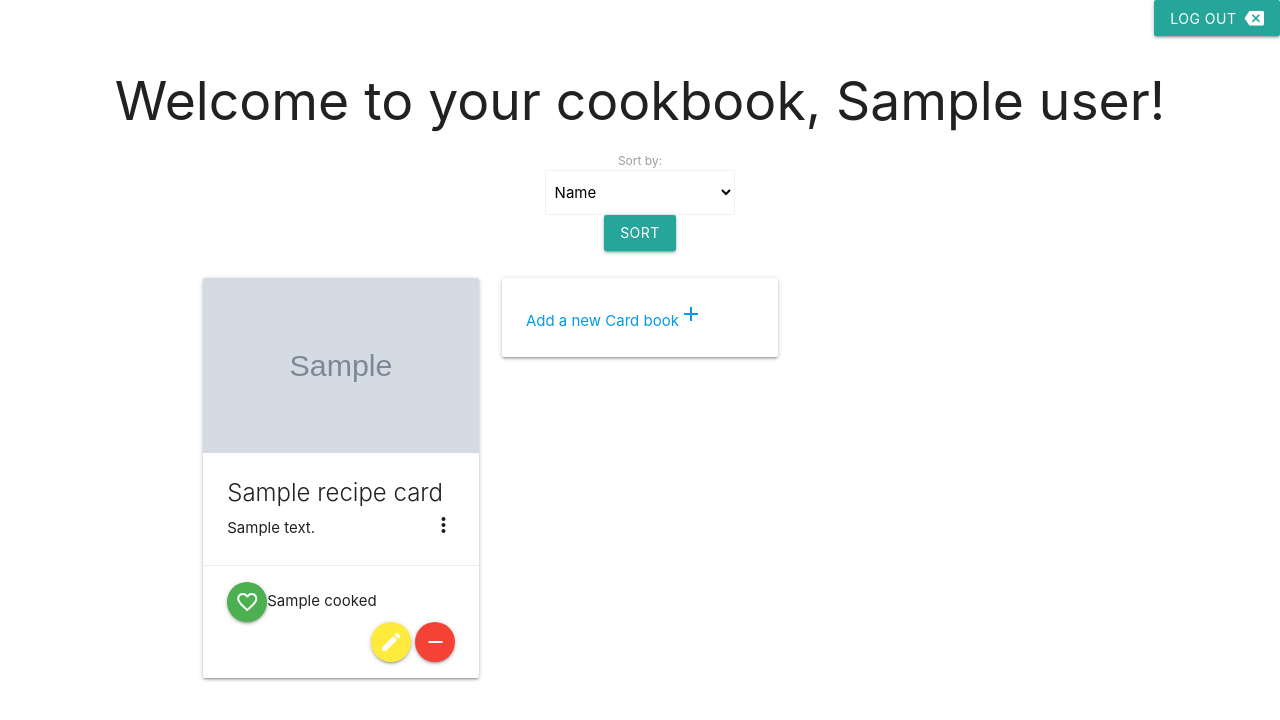
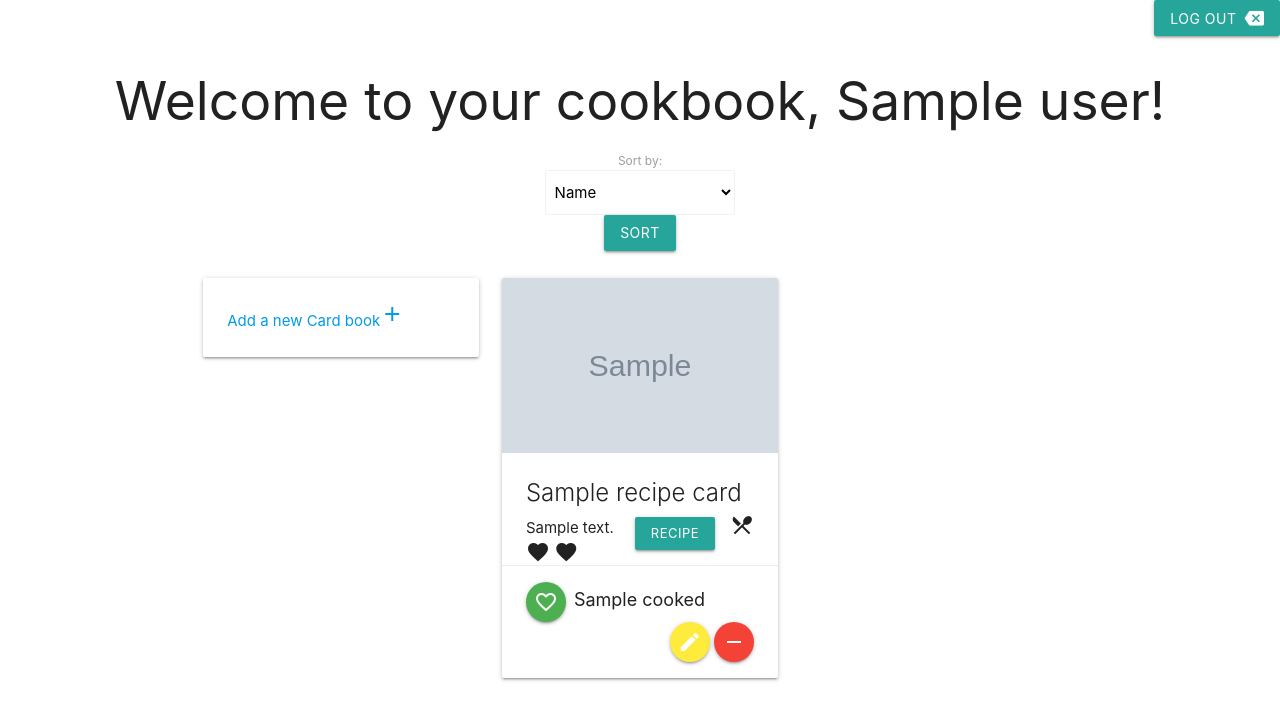
Before and after one commit to Code-Institute-Submissions/Code-Institute-Milestone-3-Data-Centric-Dev-Python-Flask, a Flask app: a page that uses templates/main_page.html in a window 1280 px wide. Shown: the top 720 px of the page. Run offline with Flask 2, Linux system fonts and the light colour scheme; grey boxes marked "Sample" are stand-in pictures; a database or web service that is not in the repository returns one stand-in record (values such as "Sample title"); some libraries are stand-ins or nearby versions.

Commit message:
Reduced duplicates spans with for loop (hearts based on cooked)

```diff
--- a/run.py
+++ b/run.py
@@ -188,7 +188,7 @@ def edit_page(username, recipe_name):
       {"recipe_cards": {"$elemMatch": {"recipe_name": recipe_name}} }
    )
 
-   return render_template("edit_cookcard.html", cookcard=cookcard["recipe_cards"][0])
+   return render_template("edit_cookcard.html", cookcard=cookcard["recipe_cards"][0] )
 
 @app.route("/main_page/<username>/update_foodcard/<recipe_name>/<recipe_img>/", methods=['GET', 'POST'])
 def update_cookcard(username, recipe_name, recipe_img):
--- a/static/main.css
+++ b/static/main.css
@@ -79,5 +79,9 @@
 .container-cards .card .card-image img {
   height: 175px;
 }
+.container-cards .cooked-number {
+  margin-left: 8px;
+  font-size: 18px;
+}
 
 /*# sourceMappingURL=main.css.map */
--- a/static/main.scss
+++ b/static/main.scss
@@ -101,4 +101,9 @@
    .card .card-image img {
       height: 175px;
    }
+
+   .cooked-number {
+      margin-left: 8px;
+      font-size: 18px;
+   }
 }
--- a/templates/main_page.html
+++ b/templates/main_page.html
@@ -30,9 +30,21 @@
 <!-- Cards container -->
 <div class="container container-cards">
    <div class="row">
+
+      <div class="col s4">
+         <a href="{{ url_for('add_page', username=session['username']) }}">
+            <div class="card">
+               <div class="card-content">
+                  Add a new Card book<i class="material-icons">add</i>
+               </div>
+            </div>
+         </a>
+      </div>
+
       {% for recipe_card in user.recipe_cards %}
       <div class="col s4">
          <div class="card medium">
+
             <div class="card-image waves-effect waves-block waves-light">
                {% if recipe_card.img == "empty" %}
                <img class="activator" src="https://shop.countdown.co.nz/Content/Recipes/diamond_spagbol_540x380_5.jpg"
@@ -40,18 +52,48 @@
                {% else %}
                <img class="activator" src="{{ url_for('file', filename=recipe_card.img) }}" alt="picture of meal">
                {% endif %}
+            </div>
 
-            </div>
             <div class="card-content">
                <span class="card-title activator grey-text text-darken-4">{{ recipe_card.recipe_name }}<i
-                     class="material-icons right">more_vert</i></span>
+                     class="material-icons right">restaurant_menu</i></span>
+               <button class="right activator waves-effect waves-light btn-small">Recipe</button>
                <p>{{ recipe_card.cuisine }}</p>
+
+               {% if recipe_card.cooked | int < 5 %}
+               <span></span>
+               {% elif recipe_card.cooked | int > 4 and recipe_card.cooked | int < 10 %}
+               <span><i class="material-icons">favorite</i></span>
+               {% elif recipe_card.cooked | int > 9 and recipe_card.cooked | int < 15 %}
+               {% for favorite in range(2) %}
+               <span><i class="material-icons">favorite</i></span>
+               {% endfor %}
+               {% elif recipe_card.cooked | int > 14 and recipe_card.cooked | int < 20 %}
+               {% for favorite in range(3) %}
+               <span><i class="material-icons">favorite</i></span>
+               {% endfor %}
+               {% elif recipe_card.cooked | int > 19 and recipe_card.cooked | int < 25 %}
+               {% for favorite in range(4) %}
+               <span><i class="material-icons">favorite</i></span>
+               {% endfor %}
+               {% elif recipe_card.cooked | int > 24 and recipe_card.cooked | int < 30 %}
+               {% for favorite in range(5) %}
+               <span><i class="material-icons">favorite</i></span>
+               {% endfor %}
+               {% elif recipe_card.cooked | int > 29 and recipe_card.cooked | int < 35 %}
+               {% for favorite in range(6) %}
+               <span><i class="material-icons">favorite</i></span>
+               {% endfor %}
+               {% else %}
+                  <span>Very favorite meal for you!</span>
+               {% endif %}
                <div class="card-action">
                   <div class="left">
-                     <form action="{{ url_for('add_cooked', username=session['username'], cooked=recipe_card.cooked, recipe_name=recipe_card.recipe_name) }}"
+                     <form
+                        action="{{ url_for('add_cooked', username=session['username'], cooked=recipe_card.cooked, recipe_name=recipe_card.recipe_name) }}"
                         method="POST" class="icon--inline-block">
                         <button class="btn-floating waves-effect waves-light green"><i
-                              class="material-icons">favorite_border</i></button><span>{{ recipe_card.cooked }}</span>
+                              class="material-icons">favorite_border</i></button><span class="cooked-number">{{ recipe_card.cooked }}</span>
                      </form>
                   </div>
                   <div class="right">
@@ -78,15 +120,6 @@
       </div>
       {% endfor %}
 
-      <div class="col s4">
-         <a href="{{ url_for('add_page', username=session['username']) }}">
-            <div class="card">
-               <div class="card-content">
-                  Add a new Card book<i class="material-icons">add</i>
-               </div>
-            </div>
-         </a>
-      </div>
    </div>
 </div>
 <!-- /Cards container -->
```
Also changed, not shown: 1 other file.
